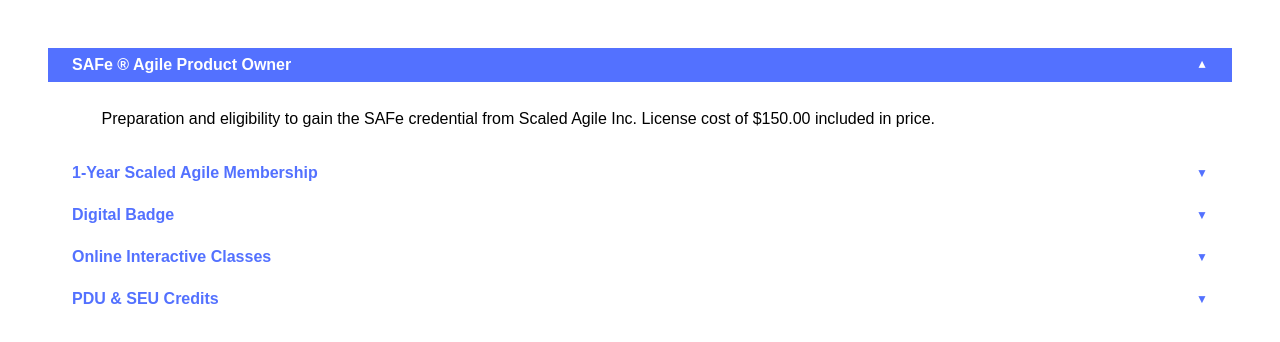
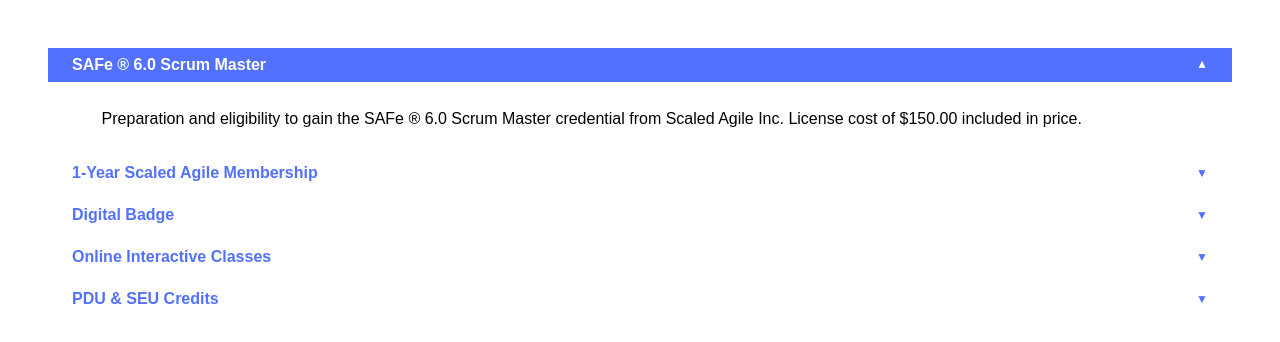
Before and after one commit to abel654/scrum-master, a plain HTML site: page index.html in a window 1280 px wide. Drawn offline with Linux system fonts and the light colour scheme.

Commit message:
Updated HTML and CSS files

```diff
--- a/index.html
+++ b/index.html
@@ -10,8 +10,8 @@
     <div class="accordion-wrapper">
         <input type="radio" id="radioAccount" name="accordion-section" checked="checked" />
         <label class="accordion-item" for="radioAccount">
-            <div class="accordion-title">SAFe ® Agile Product Owner</div>
-            <div class="accordion-content">Preparation and eligibility to gain the SAFe credential from Scaled Agile Inc. License cost of $150.00 included in price.</div>
+            <div class="accordion-title">SAFe ® 6.0 Scrum Master</div>
+            <div class="accordion-content">Preparation and eligibility to gain the SAFe ® 6.0 Scrum Master credential from Scaled Agile Inc. License cost of $150.00 included in price.</div>
         </label>
         <input type="radio" id="radioPayment" name="accordion-section" />
         <label class="accordion-item" for="radioPayment">
```
